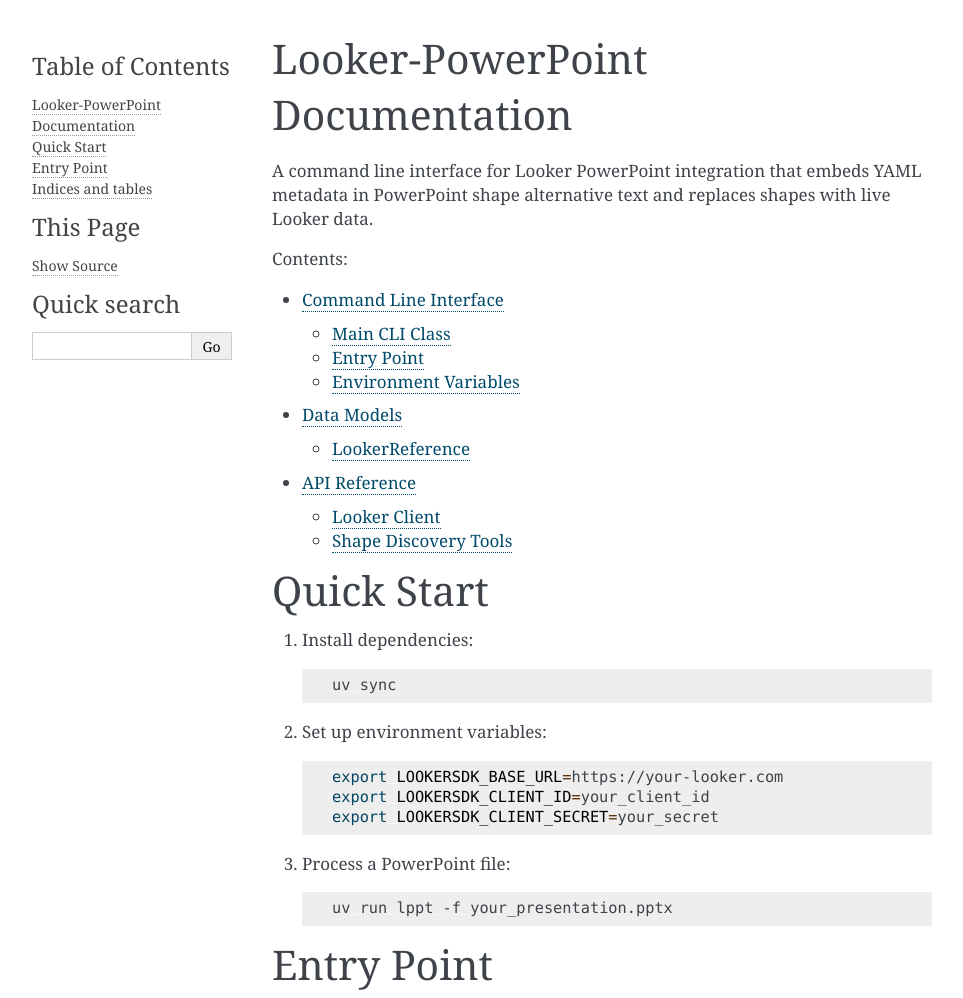
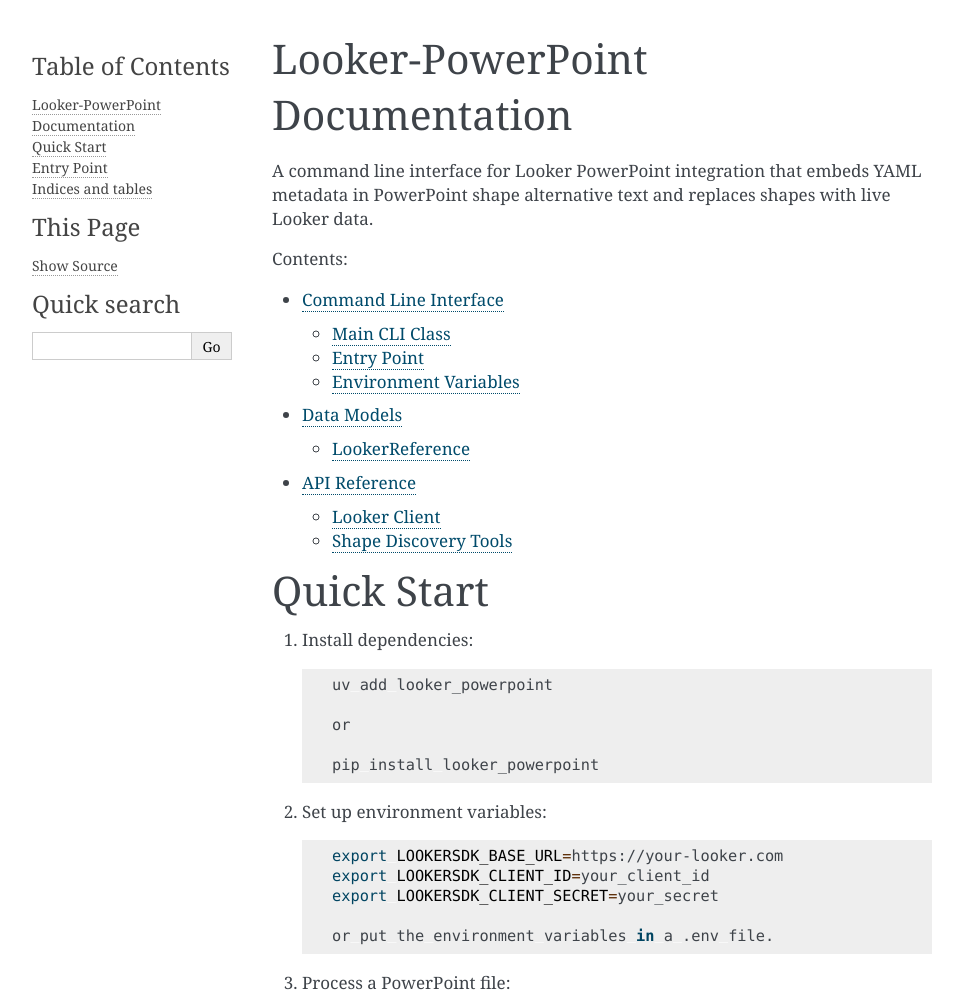
Before and after one commit to rognerud/looker-powerpoint, a Sphinx documentation site: the page built from docs/index.rst, in a window 1280 px wide, cut to the strip 0-998 px from the top of the page. Shown: the whole strip, without its empty margins (148-1111 px from the left). Built offline with Sphinx 7.4.7, drawn with Linux system fonts in a browser that asks for light colours.

Commit message:
improve docs

```diff
--- a/docs/index.rst
+++ b/docs/index.rst
@@ -18,7 +18,11 @@
 
    .. code-block:: bash
 
-      uv sync
+      uv add looker_powerpoint
+
+      or
+
+      pip install looker_powerpoint
 
 2. Set up environment variables:
 
@@ -27,6 +31,8 @@
       export LOOKERSDK_BASE_URL=https://your-looker.com
       export LOOKERSDK_CLIENT_ID=your_client_id
       export LOOKERSDK_CLIENT_SECRET=your_secret
+
+      or put the environment variables in a .env file.
 
 3. Process a PowerPoint file:
 
```
